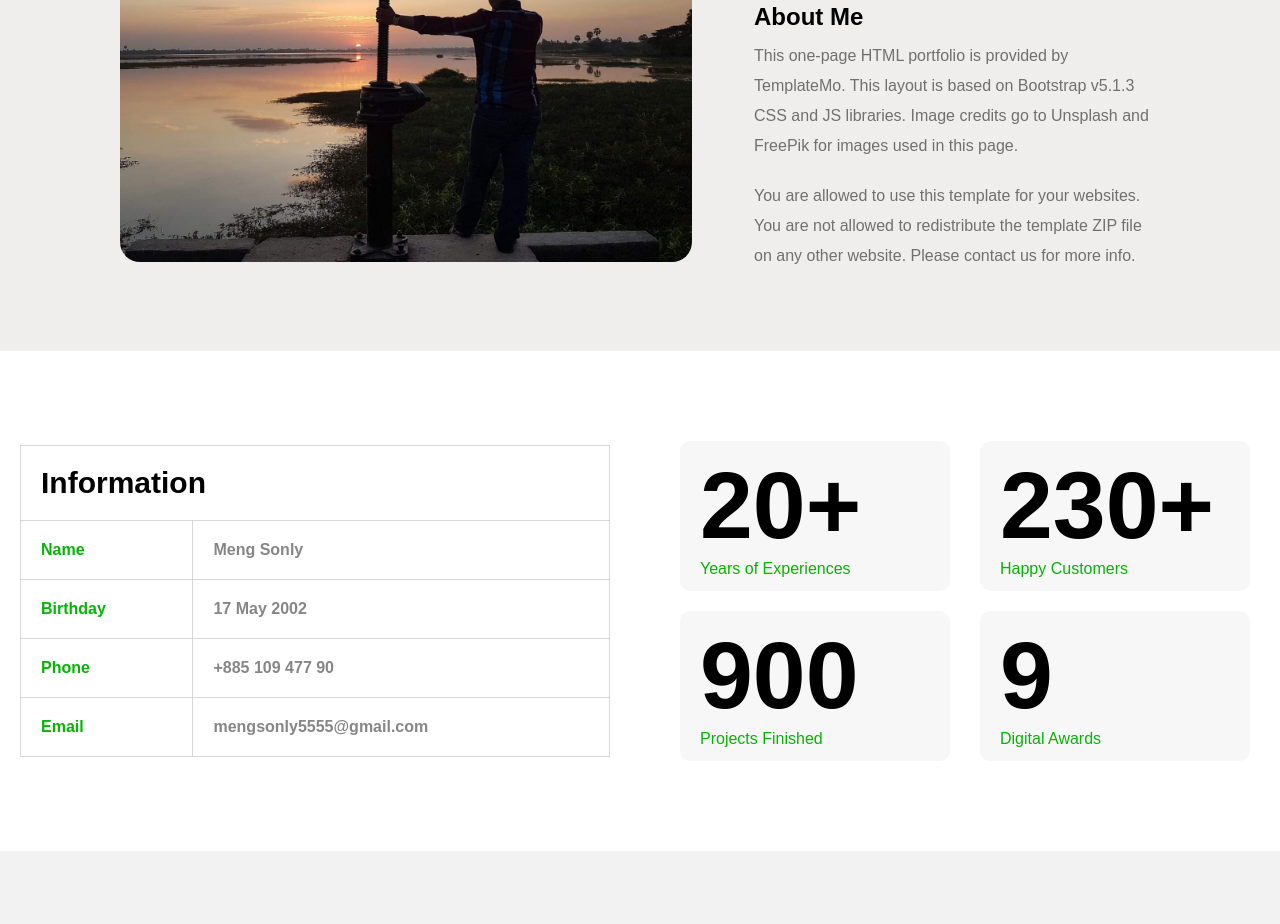
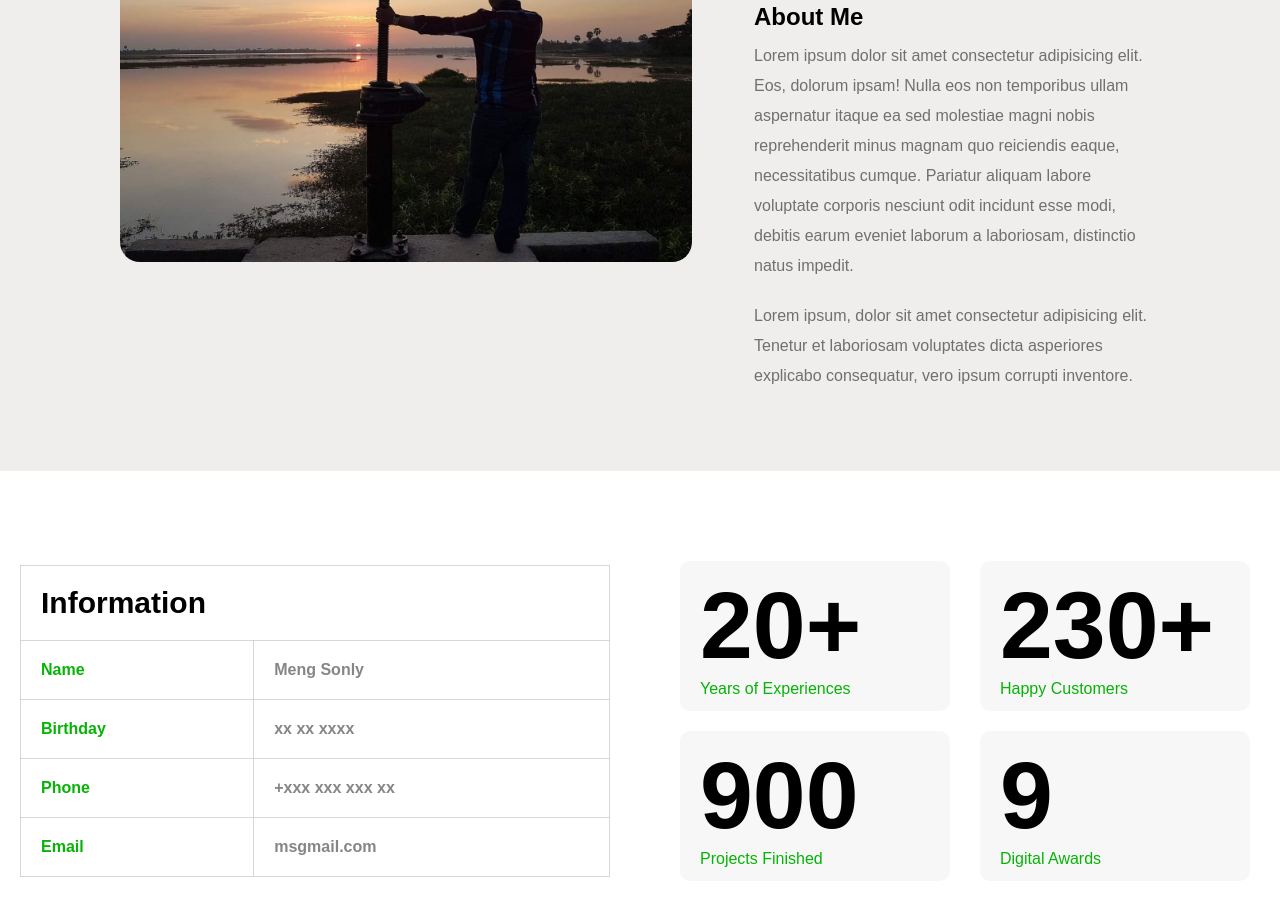
Before and after one commit to Lee2z/www, a plain HTML site: page index.html in a window 1280 px wide. Shown: the part 1047-1971 px from the top of the page. Drawn offline with Linux system fonts and the light colour scheme.

Commit message:
Update index.html

```diff
--- a/index.html
+++ b/index.html
@@ -35,7 +35,7 @@
                         <i class="fa-solid fa-phone-volume"></i>
                     </a>
                     <a href="#">
-                        +855 109 477 90
+                        +xxx xxx xxx xx
                     </a>
                 </div>
             </section>
@@ -68,8 +68,8 @@
                     </div>
                     <div>
                         <h2>About Me</h2>
-                        <p>This one-page HTML portfolio is provided by TemplateMo. This layout is based on Bootstrap v5.1.3 CSS and JS libraries. Image credits go to Unsplash and FreePik for images used in this page.</p>
-                        <p>You are allowed to use this template for your websites. You are not allowed to redistribute the template ZIP file on any other website. Please contact us for more info.</p>
+                        <p>Lorem ipsum dolor sit amet consectetur adipisicing elit. Eos, dolorum ipsam! Nulla eos non temporibus ullam aspernatur itaque ea sed molestiae magni nobis reprehenderit minus magnam quo reiciendis eaque, necessitatibus cumque. Pariatur aliquam labore voluptate corporis nesciunt odit incidunt esse modi, debitis earum eveniet laborum a laboriosam, distinctio natus impedit.</p>
+                        <p>Lorem ipsum, dolor sit amet consectetur adipisicing elit. Tenetur et laboriosam voluptates dicta asperiores explicabo consequatur, vero ipsum corrupti inventore.</p>
                     </div>
                 </div>
             </div>
@@ -93,15 +93,15 @@
                                     </tr>
                                     <tr>
                                         <td>Birthday</td>
-                                        <td>17 May 2002</td>
+                                        <td>xx xx xxxx</td>
                                     </tr>
                                     <tr>
                                         <td>Phone</td>
-                                        <td>+885 109 477 90</td>
+                                        <td>+xxx xxx xxx xx</td>
                                     </tr>
                                     <tr>
                                         <td>Email</td>
-                                        <td>mengsonly5555@gmail.com</td>
+                                        <td>msgmail.com</td>
                                     </tr>
                                 </tbody>
                             </table>
```
